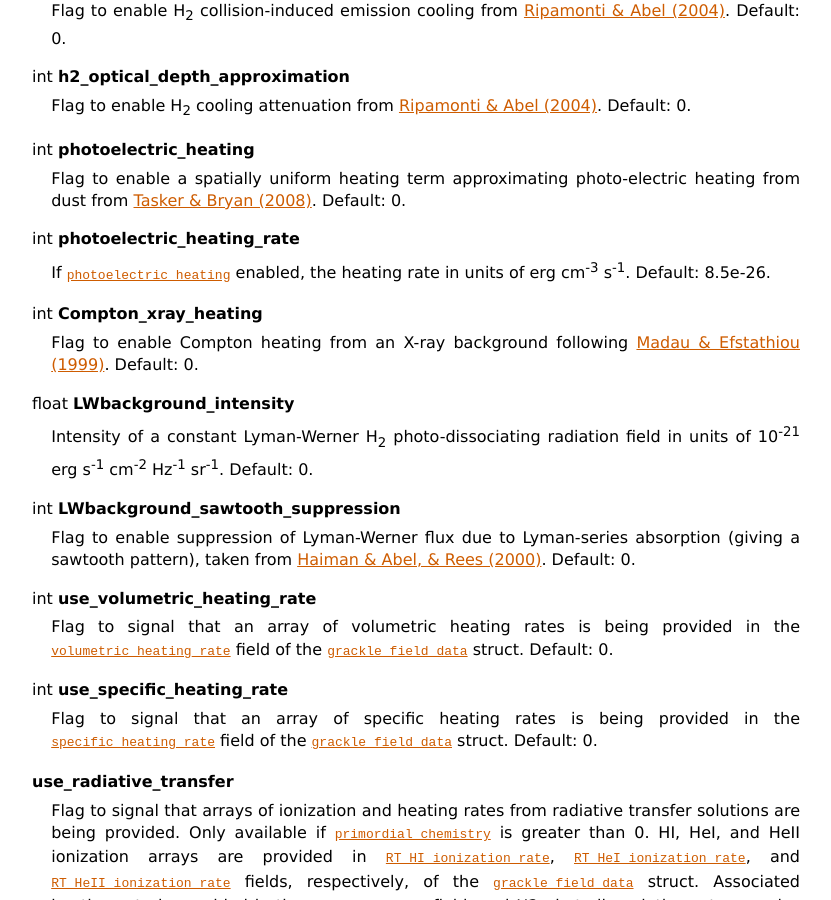
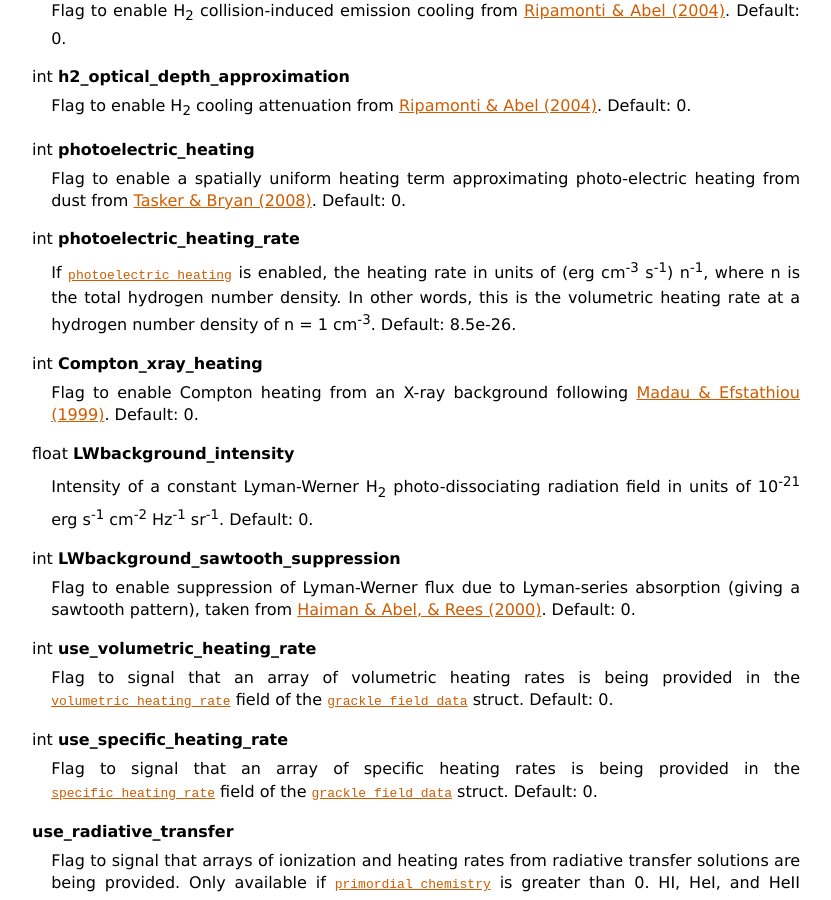
Before and after one commit to grackle-project/grackle, a Sphinx documentation site: the page built from doc/source/Parameters.rst, in a window 1280 px wide and 900 px high, scrolled down 2784 px. Shown: the whole window, without its empty margins (48-879 px from the left). Built offline with Sphinx 7.4.7, drawn with Linux system fonts in a browser that asks for light colours.

Commit message:
Updating documentation with correct units description for photoelectric heating rate and radiative transfer heating rate fields

```diff
--- a/doc/source/Integration.rst
+++ b/doc/source/Integration.rst
@@ -433,8 +433,10 @@ and pointers to all field arrays.
 .. c:var:: gr_float *RT_heating_rate
 
    Pointer to the radiation transfer heating rate field.  Rates
-   should be in units of erg/s/cm\ :sup:`3`\.  Used when
-   :c:data:`use_radiative_transfer` is set to 1.
+   should be in units of (erg/s/cm\ :sup:`3`\) / n\ :sub:`HI`\, where
+   n\ :sub:`HI`\  is the neutral hydrogen number density. Heating rates
+   for additional species are currently not yet supported.
+   Used when :c:data:`use_radiative_transfer` is set to 1.
 
 .. c:var:: gr_float *RT_HI_ionization_rate
 
--- a/doc/source/Parameters.rst
+++ b/doc/source/Parameters.rst
@@ -172,8 +172,11 @@ For all on/off integer flags, 0 is off and 1 is on.
 
 .. c:var:: int photoelectric_heating_rate
 
-   If :c:data:`photoelectric_heating` enabled, the heating rate in
-   units of erg cm\ :sup:`-3` s\ :sup:`-1`.  Default: 8.5e-26.
+   If :c:data:`photoelectric_heating` is enabled, the heating rate in
+   units of (erg cm\ :sup:`-3` s\ :sup:`-1`) n\ :sup:`-1`\, where n is
+   the total hydrogen number density. In other words, this is the
+   volumetric heating rate at a hydrogen number density of
+   n = 1 cm\ :sup:`-3`\. Default: 8.5e-26.
 
 .. c:var:: int Compton_xray_heating
 
```
